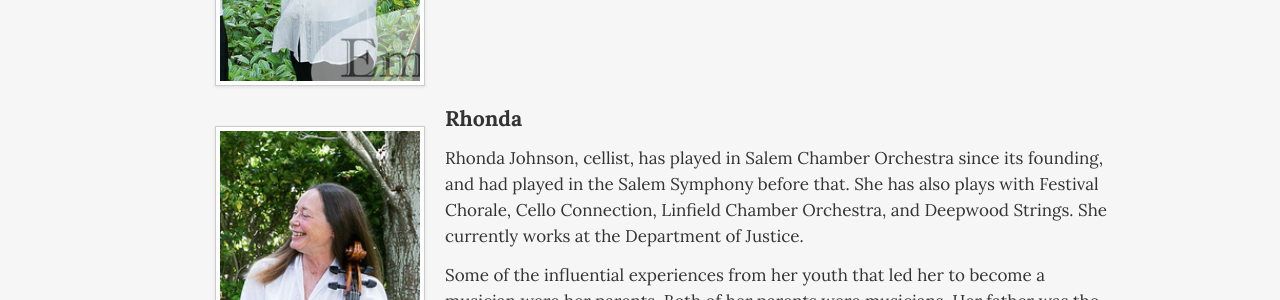
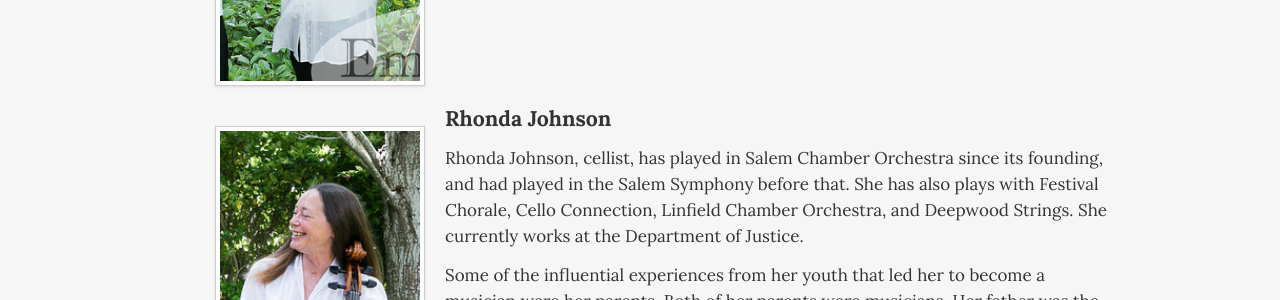
Before and after one commit to bheithaus/deepwood_strings, a Jekyll site: the page built from musicians/index.html, in a window 1280 px wide and 900 px high, scrolled down 927 px. Shown: the part 155-455 px from the top of the window. Built offline with Jekyll 4.4.1, drawn with Linux system fonts in a browser that asks for light colours.

Commit message:
update musicians

```diff
--- a/musicians/index.html
+++ b/musicians/index.html
@@ -32,7 +32,7 @@ title: Musicians
         <div class="pull-left image">
           <img width="200" class="img-polaroid" src="{{site.url}}/images/group/rhonda.png" alt="Deepwood Strings Rhonda"/>
         </div>
-        <h4>Rhonda</h4>
+        <h4>Rhonda Johnson</h4>
 				<p>Rhonda Johnson, cellist, has played in Salem Chamber Orchestra since its founding, and had played in the Salem Symphony before that. She has also plays with Festival Chorale, Cello Connection, Linfield Chamber Orchestra, and Deepwood Strings. She currently works at the Department of Justice.</p>
         <p>Some of the influential experiences from her youth that led her to become a musician were her parents.  Both of her parents were musicians. Her father was the first band teacher at South Salem, a composer, choir director, and played in jazz bands; her mother was a piano teacher, organist and cellist. All their friends were musicians and playing an instrument a major part of the family lifestyle.</p>
         <p>It seems like every concert has incredible moments, but the biggest experience for Rhonda was playing the Mozart Requiem at Mt. Angel Abby after 9/11/01.</p>
```
